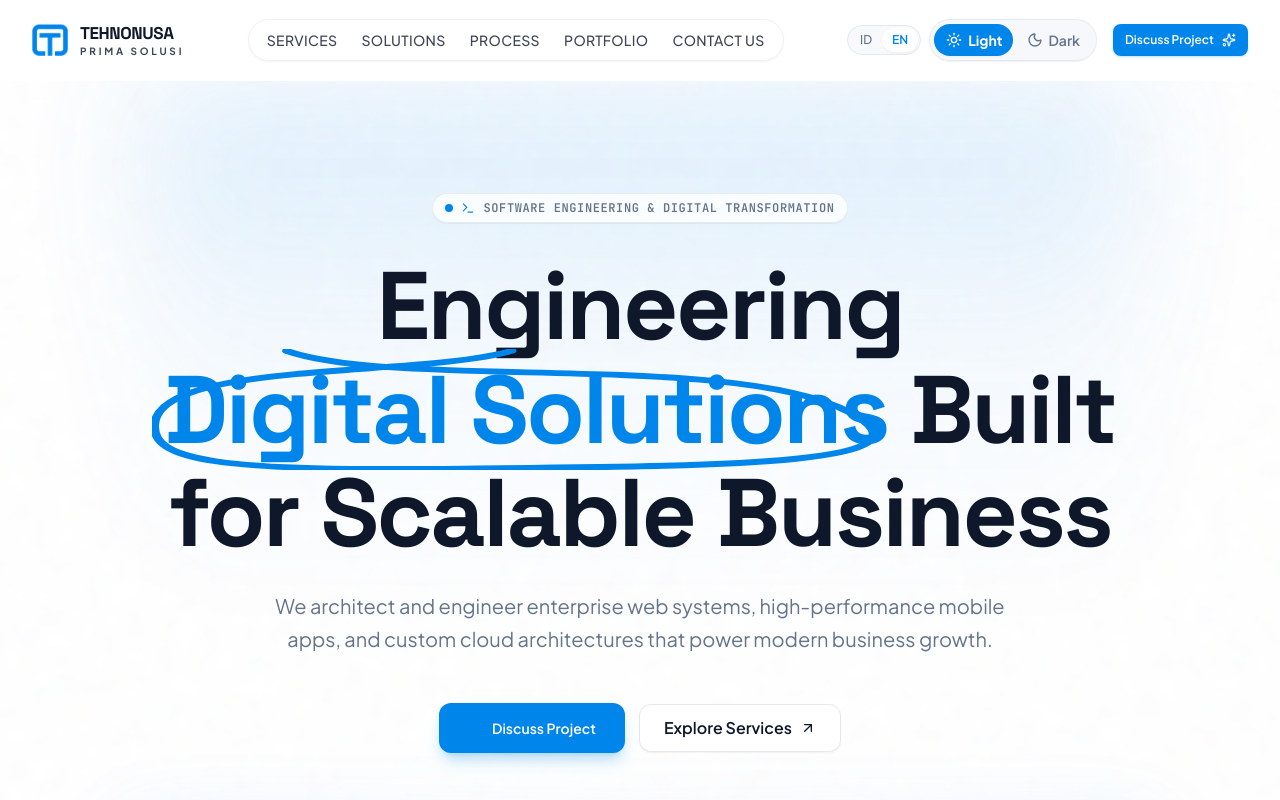
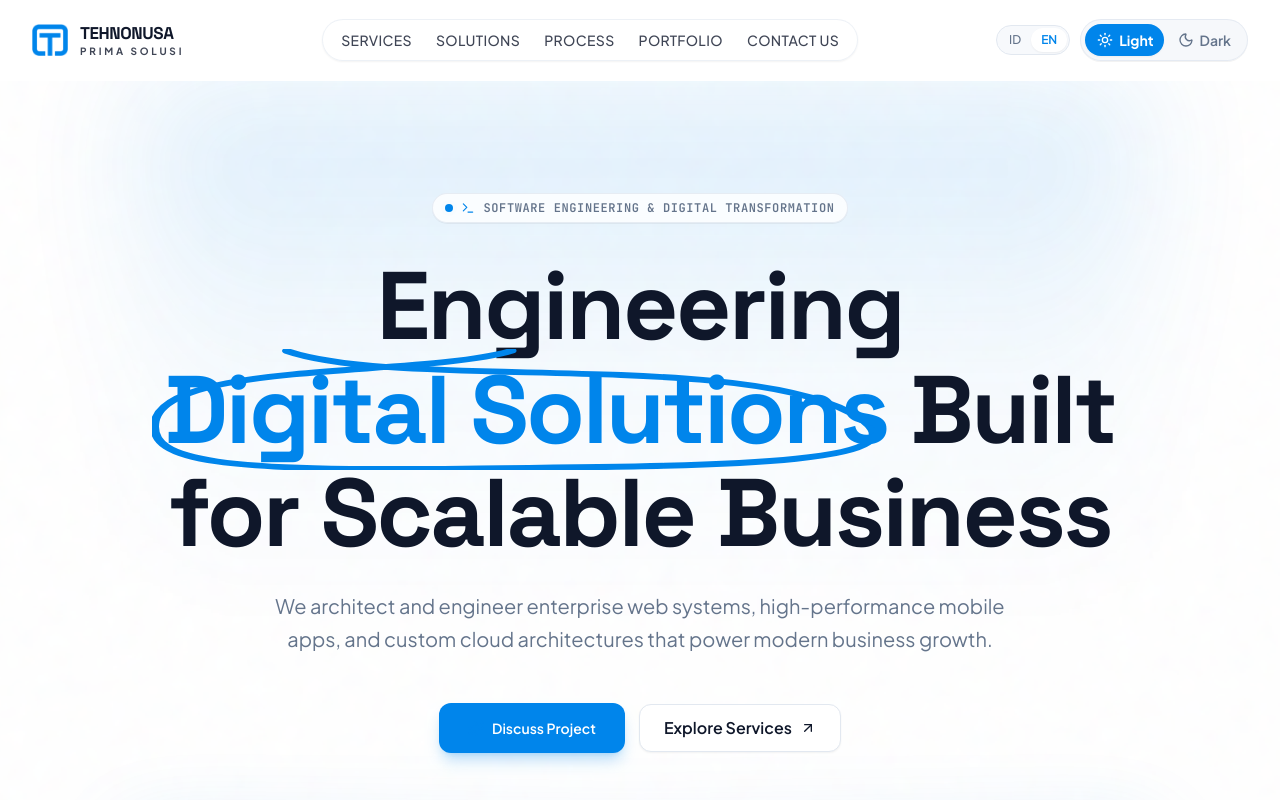
Before and after one commit to TehnonusaPS/tehnonusa-prima-solusi, a Next.js app: page /en in a window 1280 px wide. Shown: the top 800 px of the page. Built offline with nearby package versions, Linux system fonts and the light colour scheme.

Commit message:
fix(navbar): remove Diskusi Proyek CTA button from navbar header

```diff
--- a/src/components/layout/navbar.tsx
+++ b/src/components/layout/navbar.tsx
@@ -75,22 +75,10 @@ export function Navbar({ className }: NavbarProps) {
             />
           </nav>
 
-          {/* Desktop Actions: Language, Spring Theme Slider, CTA */}
-          <div className="hidden lg:flex items-center gap-2">
+          {/* Desktop Actions: Language & Spring Theme Slider */}
+          <div className="hidden lg:flex items-center gap-2.5">
             <LanguageSwitcher />
             <SliderToggle useNextThemes />
-            <Button
-              size="sm"
-              variant="default"
-              className="ml-2 shadow-sm font-semibold"
-              rightIcon={<Sparkles className="w-3.5 h-3.5" />}
-              onClick={() => {
-                const el = document.querySelector("#contact");
-                el?.scrollIntoView({ behavior: "smooth" });
-              }}
-            >
-              {tHero("cta_primary")}
-            </Button>
           </div>
 
           {/* Mobile Right Controls: Language, Theme, Morphing Hamburger */}
```
